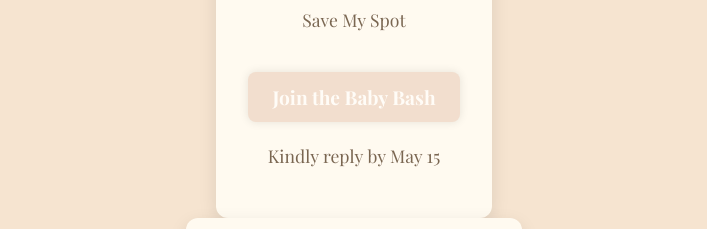
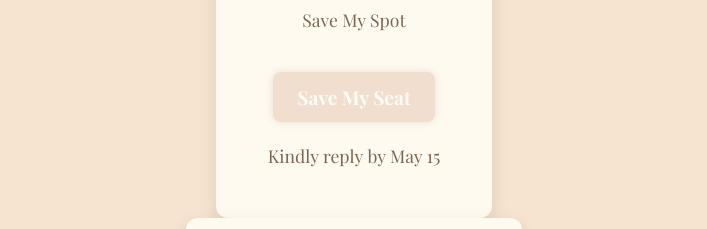
Before and after one commit to Daydreampages/warm-gatherings-template, a plain HTML site: page index.html in a window 1280 px wide. Shown: the part 576-805 px from the top of the page, without its empty margins (286-993 px from the left). Drawn offline with nearby package versions, Linux system fonts and the light colour scheme.

Commit message:
Update index.html

```diff
--- a/index.html
+++ b/index.html
@@ -52,7 +52,7 @@
   <div class="container fade-in">
     <h1>RSVP</h1>
     <p class="names">Save My Spot</p>
-  <a href="https://tinyurl.com/RSVP-Daydream" class="rsvp-button">Join the Baby Bash </a>
+  <a href="https://tinyurl.com/RSVP-Daydream" class="rsvp-button"> Save My Seat </a>
     <p class="location" style="margin-top: 20px;">Kindly reply by May 15</p>
   </div>
 
```
